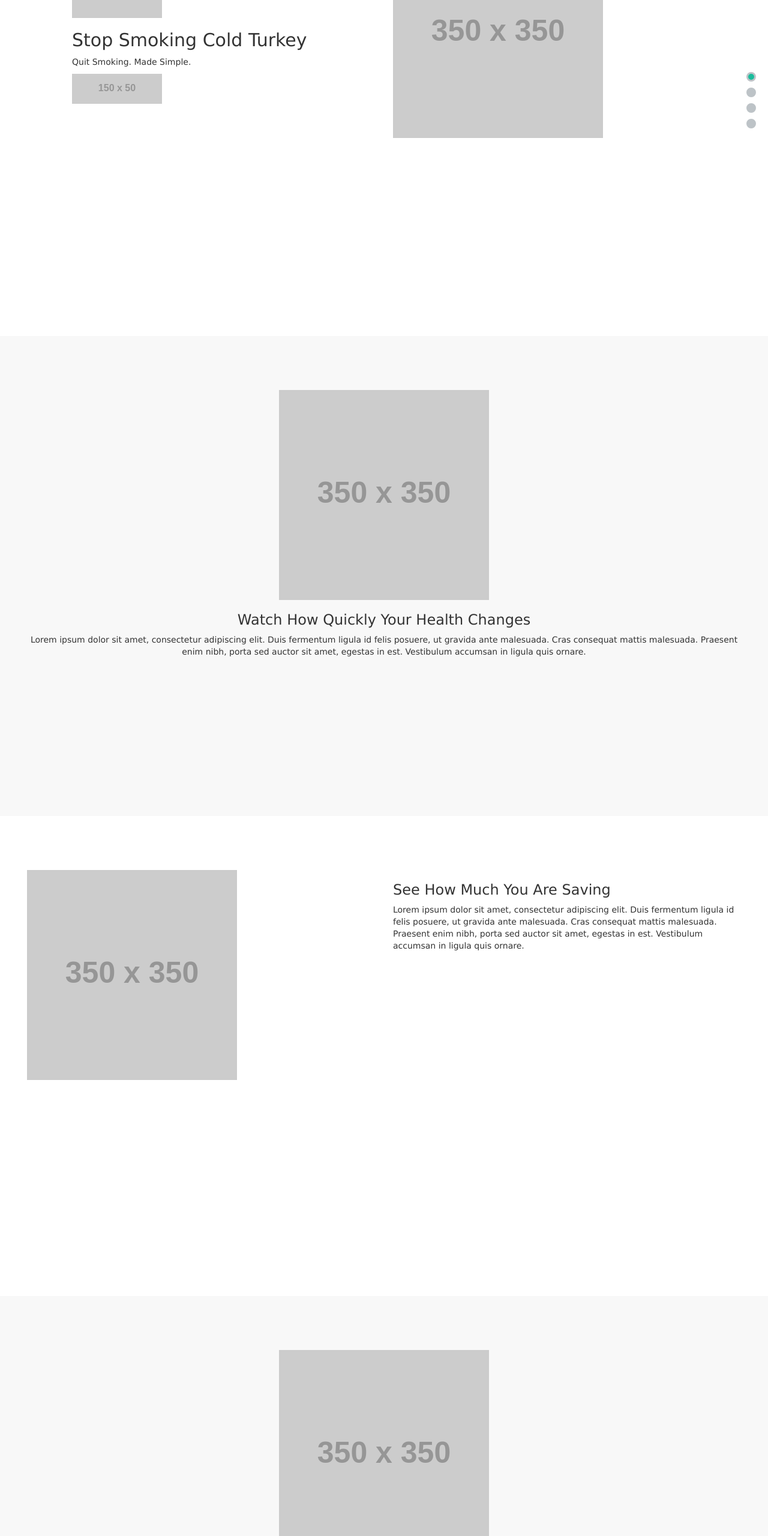
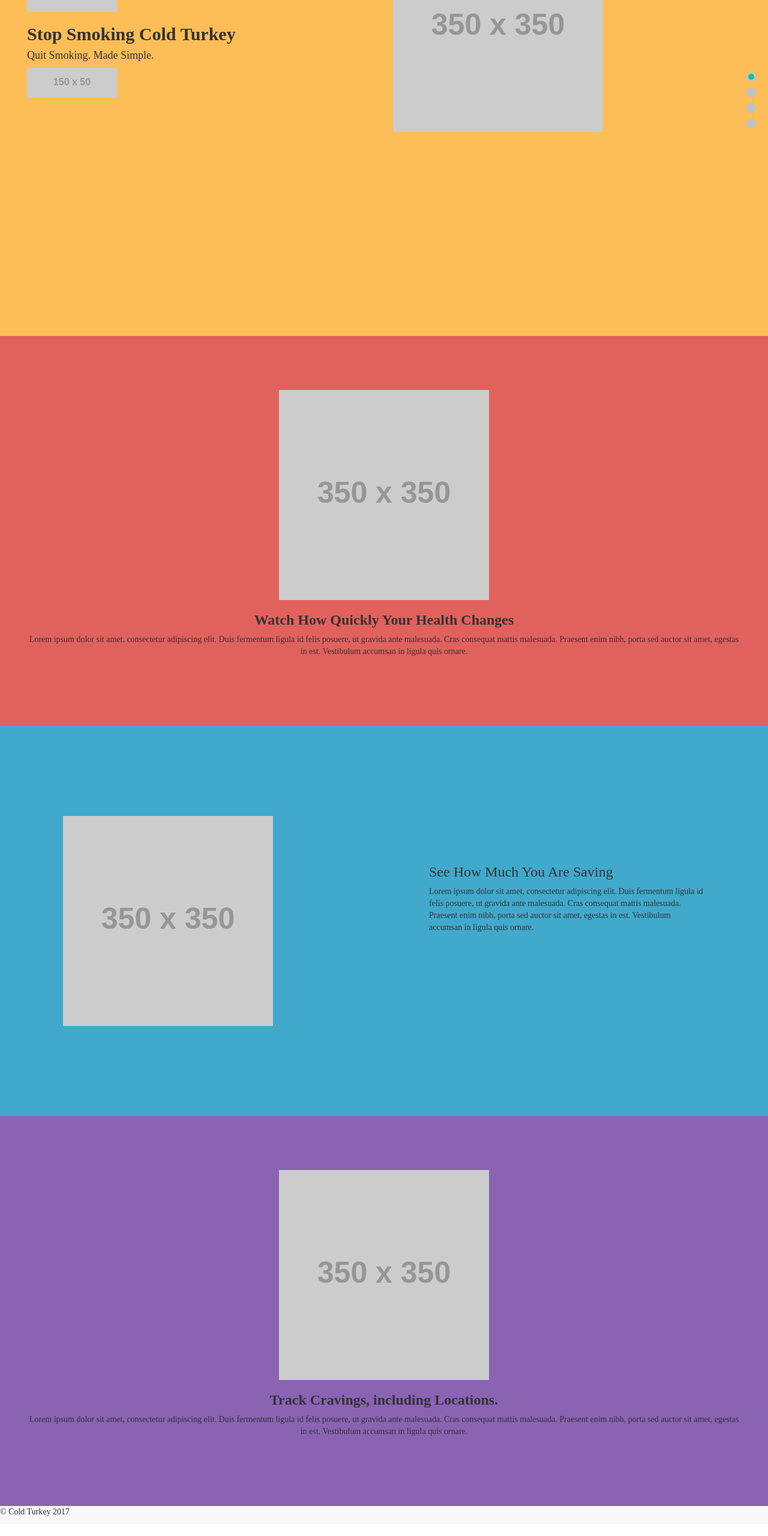
Before and after one commit to mjossfolk/coldturkeyapp, a plain HTML site: page index.html in a window 1280 px wide. Shown: the part 240-2800 px from the top of the page at 60% size. Drawn offline with nearby package versions, Linux system fonts and the light colour scheme; placeholder pictures from the web are drawn by us; a web font is replaced by a local one.

Commit message:
- add fixes to section height - add padding to img h3, and p - add background color and font

```diff
--- a/css/main.css
+++ b/css/main.css
@@ -8,7 +8,8 @@
 
 body, html {
     height: 100%;
-    font-family: "Lucida Sans";
+    font-family: "Antic Didone", serif;
+
 }
 
 .navbar{
@@ -21,31 +22,58 @@ body, html {
   display: none;
 }
 
+#navbar{
+  padding-top: 10px;
+}
+
+
 .navbar-brand{
   color: #1ABC9C;
   font-size: 30px;
 }
 
-
 section {
-  height: 100%;
+  height: 650px;
   padding: 90px 45px;
 }
 
 #home{
-  padding: 120px;
-  background-color: #FFFFFF;
+  height: 100%;
+  padding-top: 110px;
+  background-color: #FDBD57;
+}
+
+#health{
+  background-color: #E1615D;
+  text-align: center;
+}
+
+#savings{
+  background-color: #41A9CC;
 }
 
 
-#health, #locations{
-  text-align: center;
-  background-color: #F8F8F8;
-}
-#savings{
-  background-color: #FFFFFF;
+#savings article img{
+  padding: 60px 60px;
 }
 
+#savings article h3{
+  padding: 120px 0 0 60px;
+}
+
+#savings article p{
+  padding: 0 60px;
+}
+
+#locations{
+  background-color: #8A63B3;
+  text-align: center;
+}
+
+footer{
+  background-color: #F8F8F8;
+  overflow: hidden;
+}
 
 #dot-nav{
   right: 10px;
@@ -60,6 +88,7 @@ section {
   margin:0;
   padding: 0;
 }
+
 #dot-nav li {
   position: relative;
   background-color: #bdc3c7;
@@ -72,6 +101,7 @@ section {
   width: 10px;
   vertical-align:bottom;
 }
+
 #dot-nav li.active, #dot-nav li:hover {
   background-color: #1ABC9C;
 }
@@ -83,11 +113,13 @@ section {
   position: relative;
   top:-5px;
 }
+
 .awesome-tooltip + .tooltip > .tooltip-inner {
     background-color: #1ABC9C;
     color: #f5f5f5;
     border: 1px solid #1ABC9C;
 }
+
 .awesome-tooltip + .tooltip.left > .tooltip-arrow{
     top:50%;
     right:0;
--- a/index.html
+++ b/index.html
@@ -14,6 +14,8 @@
         <link rel="stylesheet" href="css/bootstrap.min.css">
         <link rel="stylesheet" href="css/bootstrap-theme.min.css">
         <link rel="stylesheet" href="css/main.css">
+        <link rel="stylesheet" type="text/css"
+      href="https://fonts.googleapis.com/css?family=Antic+Didone">
 
         <script src="js/vendor/modernizr-2.8.3-respond-1.4.2.min.js"></script>
     </head>
@@ -35,9 +37,7 @@
           <a class="navbar-brand" href="#">Cold Turkey</a>
         </div>
         <div id="navbar" class="navbar-collapse collapse">
-          <form class="navbar-form navbar-right" role="form">
-            <button type="button" class="btn btn-success">Sign in</button>
-          </form>
+            <a href ="http://www.w3schools.com" class="navbar-nav pull-right"><img src="http://placehold.it/150X50"/></a>
         </div><!--/.navbar-collapse -->
       </div>
     </nav>
@@ -53,9 +53,9 @@
                         <!--Contains main content-->
                         <div class = "col-md-6">
                             <img src="http://placehold.it/150x150" class = "logo"/>
-                            <h2>Stop Smoking Cold Turkey</h2>
-                            <p>Quit Smoking. Made Simple.</p>
-                            <a href ="http://www.w3schools.com"><img src="http://placehold.it/150X50" class = "logo"/></a>
+                            <h2><strong>Stop Smoking Cold Turkey</strong></h2>
+                            <h4>Quit Smoking. Made Simple.</h4>
+                            <a href ="http://www.w3schools.com"><img src="http://placehold.it/150X50"/></a>
                         </div>
 
                         <!-- Displays Progress screen on mobile device -->
@@ -73,7 +73,7 @@
             <article>
 
                 <img src = "http://placehold.it/350x350"/>
-                <h3> Watch How Quickly Your Health Changes </h3>
+                <h3><strong>Watch How Quickly Your Health Changes</strong></h3>
                 <p> Lorem ipsum dolor sit amet, consectetur adipiscing elit. Duis fermentum ligula id felis posuere, ut gravida ante malesuada. Cras consequat mattis malesuada. Praesent enim nibh, porta sed auctor sit amet, egestas in est. Vestibulum accumsan in ligula quis ornare.</p>
 
             </article>
@@ -103,7 +103,7 @@
             <article>
 
                 <img src = "http://placehold.it/350x350"/>
-                <h3> Track Cravings, including Locations.</h3>
+                <h3><strong>Track Cravings, including Locations.</strong></h3>
                 <p>Lorem ipsum dolor sit amet, consectetur adipiscing elit. Duis fermentum ligula id felis posuere, ut gravida ante malesuada. Cras consequat mattis malesuada. Praesent enim nibh, porta sed auctor sit amet, egestas in est. Vestibulum accumsan in ligula quis ornare.</p>
 
             </article>
@@ -114,7 +114,7 @@
 
 
       <footer>
-        <p>&copy; Company 2015</p>
+        <p>&copy; Cold Turkey 2017</p>
       </footer>
 
     <div data-spy="affix" id="dot-nav">
```
